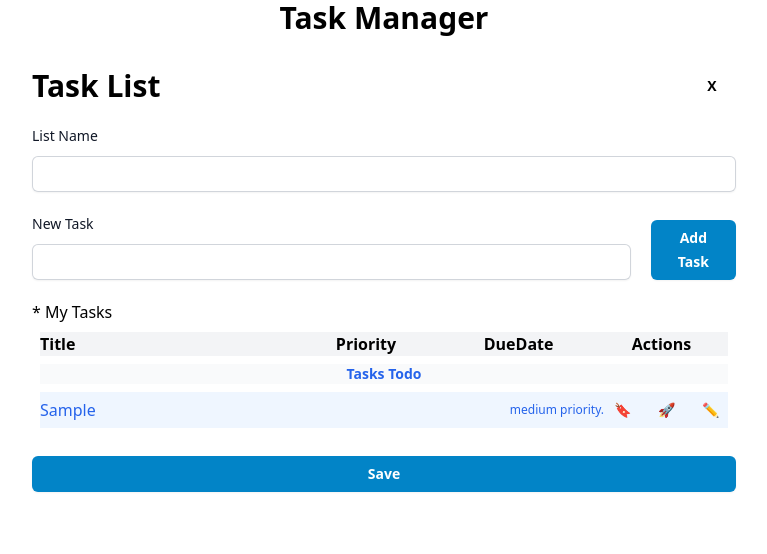
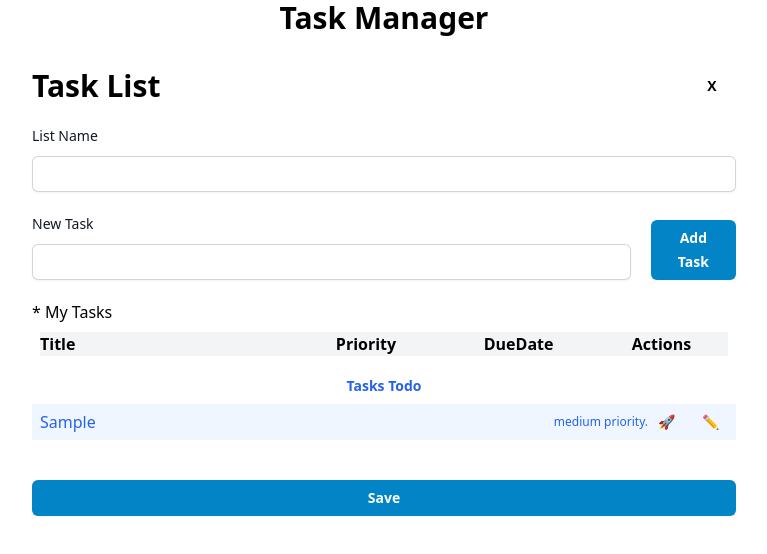
Before and after one commit to fernandorochaworld/task-manager, a React (Vite) app in the folder client/: page /task-list/1 in a window 1280 px wide. Both pictures are taken after typing "Sample" into the empty fields and a click on the button "Add Task". Shown: the top 554 px of the page, without its empty margins (256-1023 px from the left). Built offline with nearby package versions, Linux system fonts and the light colour scheme.

Commit message:
Update: Improves TaskList details UI.

```diff
--- a/client/src/pages/TaskDetails.jsx
+++ b/client/src/pages/TaskDetails.jsx
@@ -1,7 +1,8 @@
+import { useState } from "react";
 import Button from "../components/Button";
 
 
-const TaskDetail = ({tasks, status, handleClickUpdateTask, handleSelectTask}) => {
+const TaskDetail = ({tasks, status, handleClickUpdateTask, handleSelectTask, handleClickDeleteTask}) => {
 
     const levelSettings = {
         inProgress: ['text-orange-600', 'bg-orange-50', 'In Progress'],
@@ -11,16 +12,34 @@ const TaskDetail = ({tasks, status, handleClickUpdateTask, handleSelectTask}) =>
 
     const [textColor, bgColor, title] = levelSettings[status];
     const tasksStatus = tasks.filter(item => item.status === status);
+    const [overTask, setOverTask] = useState(null);
+
+
+    const handleMouseOverTask = (task) => {
+        setOverTask(task);
+    }
+    const handleMouseOutTask = (task) => {
+        if (task === overTask) {
+            setOverTask(null);
+        }
+    }
 
     return (
-        <ul className={textColor}>
+        <ul className={`${textColor} mb-5`}>
             {tasksStatus.length > 0 && (
-                <li className="text-center items-center m-2 bg-gray-50 font-bold">
+                <li className="text-center items-center m-2 font-bold">
                     <div className="w-full text-sm">Tasks {title}</div>
                 </li>
             )}
             {tasksStatus.map(task => (
-                <li key={task.id} className={`flex justify-between items-center m-2 ${bgColor}`}>
+                <li
+                    key={task.id}
+
+                    className={`flex justify-between items-center my-1 px-2 ${bgColor}`}
+                    onMouseOver={() => handleMouseOverTask(task)}
+                    onMouseOut={() => handleMouseOutTask(task)}
+                    >
+
                     <div className="w-full flex items-center">
                         <div className="grow">{task.title}</div>
                         <div className="flex shrink items-center text-xs">
@@ -28,8 +47,11 @@ const TaskDetail = ({tasks, status, handleClickUpdateTask, handleSelectTask}) =>
                             {task.dueDate ? `Due on ${task.dueDate}. `: ''}
 
                             {
-                                ['inProgress', 'todo'].includes(status) &&
-                                <Button className="w-9 me-2" text="🔖" title="Change Priority" styleType="transparent" onClick={() => handleClickUpdateTask(task, 'priority')}></Button>
+                                ['inProgress', 'todo'].includes(status) && (overTask === task) &&
+                                <>
+                                    <Button className="w-9 me-2" text="🔖" title="Change Priority" styleType="transparent" onClick={() => handleClickUpdateTask(task, 'priority')}></Button>
+                                    <Button className="w-9 me-2" text="❌" title="Remove Task" styleType="transparent" onClick={() => handleClickDeleteTask(task)}></Button>
+                                </>
                             }
                             {
                                 status ==='todo' &&
@@ -42,6 +64,7 @@ const TaskDetail = ({tasks, status, handleClickUpdateTask, handleSelectTask}) =>
                             <Button className="w-9" text="✏️" title="Edit task" styleType="transparent" onClick={() => handleSelectTask(task)}></Button>
                         </div>
                     </div>
+
                 </li>
             ))}
         </ul>
--- a/client/src/reducers/taskManagerReducer.js
+++ b/client/src/reducers/taskManagerReducer.js
@@ -3,7 +3,9 @@
  * You'll need to make your own reducers, with actions as well to facilitate redux-toolkit
  */
 
-import { createSlice } from '@reduxjs/toolkit'
+import { createSlice } from '@reduxjs/toolkit';
+
+const orderTaskFn = (a, b) => a.title.localeCompare(b.title);
 
 const initialState = {
   selectedTask: null,
@@ -56,10 +58,12 @@ const slice = createSlice({
     addTaskList(state, action) {
       console.log('received action: ', action)
       console.log('updating state to ...', action.payload)
-      const taskList = action.payload;
+      const taskList = {...action.payload};
+      taskList.tasks = [...taskList.tasks];
       if (taskList.id) {
         state.taskListIndex = state.taskListIndex.filter(item => item.id !== taskList.id);
       }
+      taskList.tasks.sort(orderTaskFn);
       state.taskListIndex.push(taskList);
     },
     addTask(state, action) {
@@ -73,6 +77,7 @@ const slice = createSlice({
       }
       delete task.taskListId;
       taskList.tasks.push(task);
+      taskList.tasks.sort(orderTaskFn);
       state.taskListIndex.push(taskList);
       return state;
     }
```
